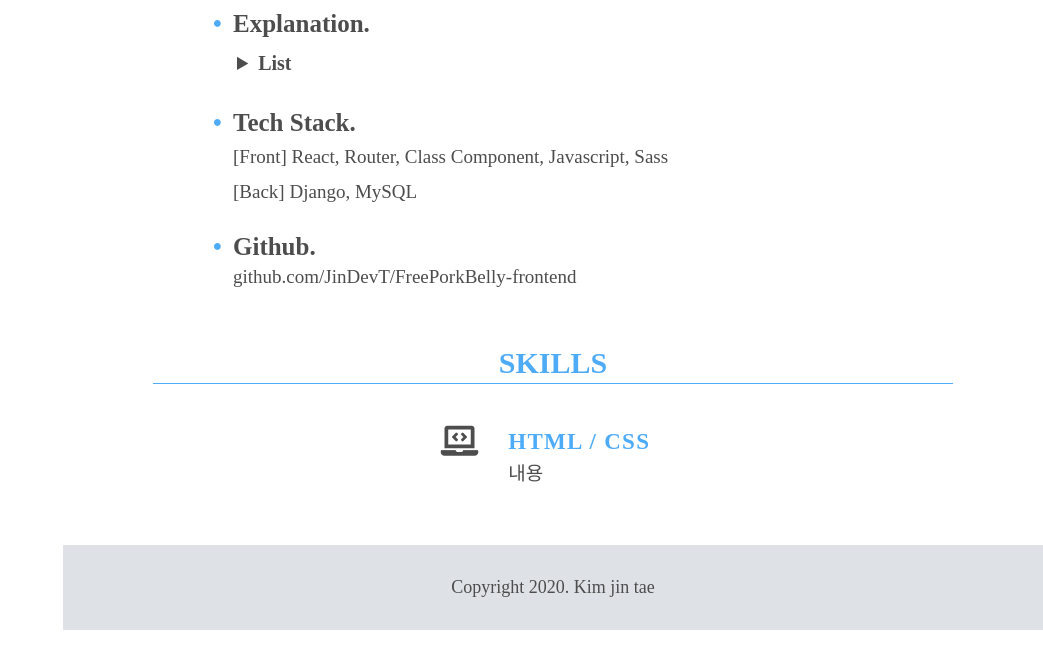
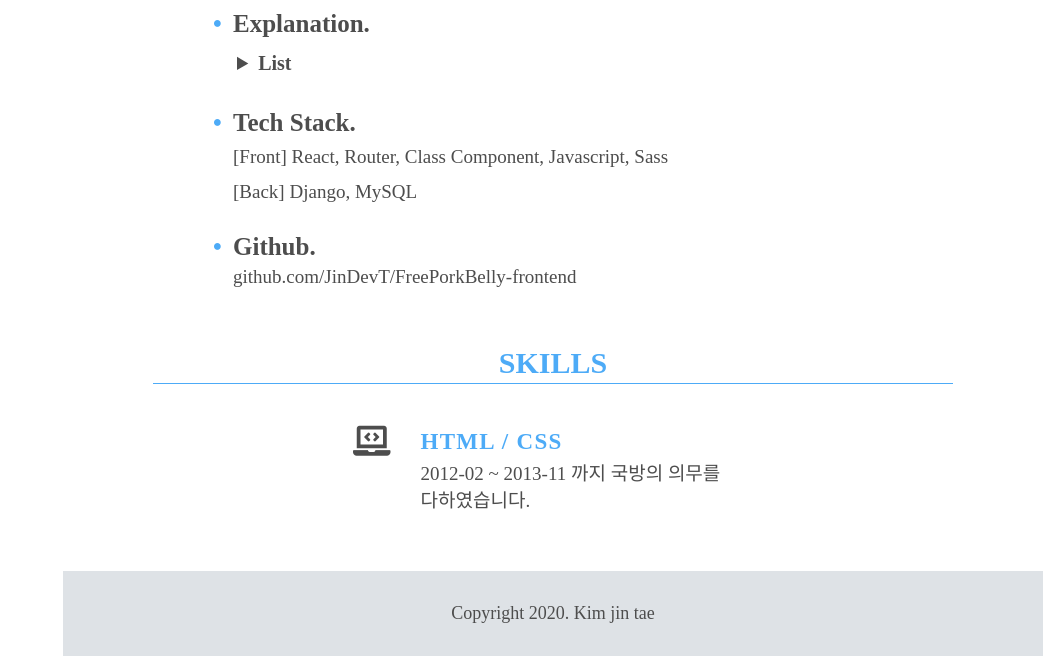
Before and after one commit to JinDevT/resume, a plain HTML site: page introduction/html/main.html in a window 1280 px wide. Shown: the part 4730-5386 px from the top of the page, without its empty margins (237-1280 px from the left). Before the commit the page ends 5360 px from the top, so only its background shows below. Drawn offline with Linux system fonts and the light colour scheme.

Commit message:
resume skills 작업 recommit

```diff
--- a/introduction/html/main.html
+++ b/introduction/html/main.html
@@ -53,46 +53,13 @@
 
             <!-- main -->
             <div class="main">
-                <!-- header -->
-                <!-- <header class="header">
-                    <div class="intro">
-                        <h1 class="title">JinDevT</h1>
-                        <p class="sub_title">Front-end developer</p>
-                    </div>
-                    <nav class="nav">
-                        <ul class="ul_flex">
-                            <li>
-                                <a href="">HOME</a>
-                            </li>
-                            <li>
-                                <a href="">RESUME</a>
-                            </li>
-                            <li>
-                                <a href="">PROJECTS</a>
-                            </li>
-                        </ul>
-                    </nav>
-                </header> -->
-                <!-- //header -->
 
                 <!-- container -->
                 <div class="container">
                     <div class="contents">
-                        <!-- section1 -->
+                        <!-- section1 profile -->
                         <section class="section">
-                            <!-- <div class="section_title">
-                                <h2>PROFILE</h2>
-                            </div> -->
                             <div class="section_info">
-                                <!-- <div class="section_link">
-                                    <ul class="ul_flex">
-                                        <li>
-                                            <button class="modal_btn" id="my_resume">
-                                                <span>My resume</span>
-                                            </button>
-                                        </li>
-                                    </ul>
-                                </div> -->
                                 <div class="modal_wrapper" style="display: none;">
                                     <div class="modal">
                                         <div class="modal_title">
@@ -120,7 +87,7 @@
                         </section>
                         <!-- // section1 -->
 
-                        <!-- section2 -->
+                        <!-- section2 education-->
                         <section class="section">
                             <div class="section_title">
                                 <h2>EDUCATION</h2>
@@ -176,6 +143,7 @@
                         </section>
                         <!-- // section2 -->
 
+                        <!-- section3 military -->
                         <section class="section">
                             <div class="section_title">
                                 <h2>MILITARY</h2>
@@ -201,8 +169,9 @@
                                 </div>
                             </div>
                         </section>
+                        <!-- //section3 -->
 
-                        <!-- section3 work experience -->
+                        <!-- section4 work experience -->
                         <section class="section">
                             <div class="section_title">
                                 <h2>WORK EXPERIENCE</h2>
@@ -286,9 +255,9 @@
                                 </div>
                             </div>
                         </section>
-                        <!-- // section3 -->
+                        <!-- // section4 -->
 
-                        <!-- section4 project -->
+                        <!-- section5 project -->
                         <section class="section">
                             <div class="section_title">
                                 <h2>PROJECT</h2>
@@ -472,32 +441,34 @@
                                 </div>
                             </div>
                         </section>
-                        <!-- // section4 -->
+                        <!-- // section5 -->
 
-                        <!-- section4 -->
+                        <!-- section6 -->
                         <section class="section">
                             <div class="section_title">
                                 <h2>SKILLS</h2>
                             </div>
-                            <div class="section_info section_work_info section_skill_info">
+                            <div class="section_info section_work_info clearfix">
+                                <div class="section_float">
                                     <div class="section_work">
                                         <ul>
-                                        <li>
-                                            <div class="work_contents skills_contents">
+                                            <li class="work_list">
+                                                <div class="work_contents">
                                                     <i class="fas fa-laptop-code"></i>
                                                     <div class="section_text">
                                                         <h3 class="txt_tit">HTML / CSS</h3>
-                                                    <p class="txt_desc">
-                                                        내용
-                                                    </p>
+                                                        <div>
+                                                            <p class="txt_desc">2012-02 ~ 2013-11 까지 국방의 의무를 다하였습니다.</p>
+                                                        </div>
                                                     </div>
                                                 </div>
                                             </li>
                                         </ul>
                                     </div>
                                 </div>
+                            </div>
                         </section>
-                        <!-- // section4 -->
+                        <!-- // section6 -->
 
                     </div>
                 </div>
```
Lines whose indentation alone changed are shown as unchanged.
